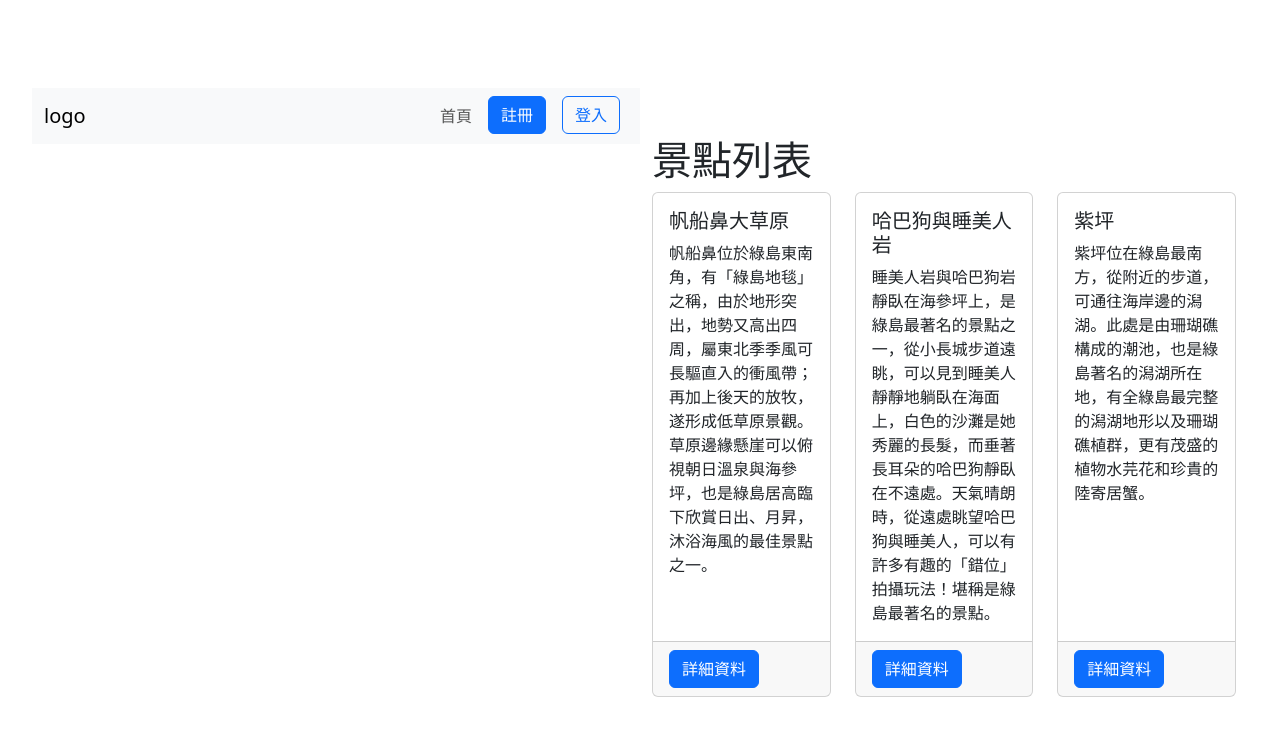
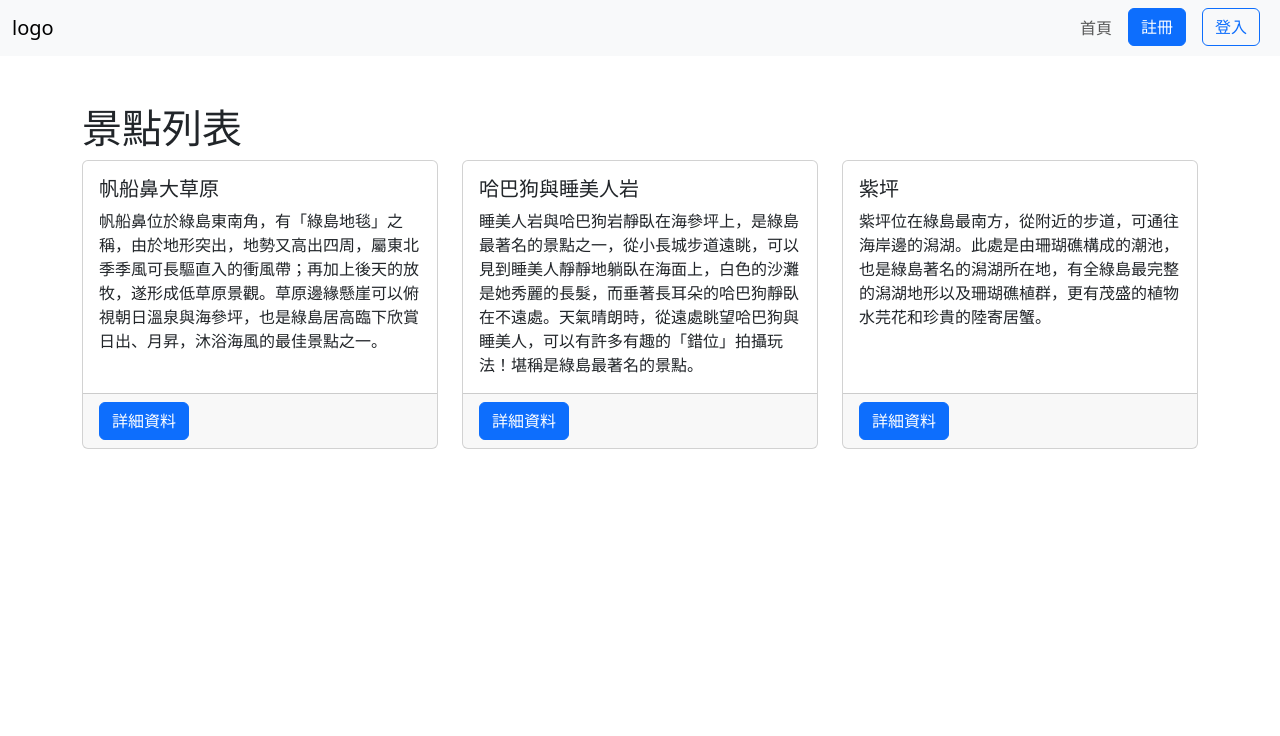
Before and after one commit to tanukili/2023-js-week0-render-seerver, a Vue app: page /#/ in a window 1280 px wide. Shown: the top 736 px of the page. Built offline with nearby package versions, Linux system fonts and the light colour scheme; data requests are answered from the project's data file.

Commit message:
問題修正

```diff
--- a/mock/db.json
+++ b/mock/db.json
@@ -17,6 +17,12 @@
       "password": "$2a$10$21uMjT8o9FR9UekEE0X1UOoyqbYBWbcNl0lxodFCs0kuaoK.vygs6",
       "role": "user",
       "id": 3
+    },
+    {
+      "email": "test0123@gmail.com",
+      "password": "$2a$10$KmExavbyd18onWvrf2ZYiOA9qvG4Llj6/7teZorjmvfqCudhwq432",
+      "role": "user",
+      "id": 4
     }
   ],
   "views": [
@@ -38,13 +44,6 @@
   ],
   "collects": [
     {
-      "viewId": "3",
-      "userId": "2",
-      "id": 2,
-      "name": "紫坪",
-      "description": "紫坪位在綠島最南方，從附近的步道，可通往海岸邊的潟湖。此處是由珊瑚礁構成的潮池，也是綠島著名的潟湖所在地，有全綠島最完整的潟湖地形以及珊瑚礁植群，更有茂盛的植物水芫花和珍貴的陸寄居蟹。"
-    },
-    {
       "viewId": "1",
       "userId": "2",
       "id": 3,
--- a/src/App.vue
+++ b/src/App.vue
@@ -22,6 +22,8 @@ export default {
       );
       if (role === 'admin') {
         this.isAdmin = true;
+      } else {
+        this.haveToken = false;
       }
     },
     // 移到父層，分別 prop 到子層
@@ -43,7 +45,6 @@ export default {
     },
   },
   mounted() {
-    console.log(import.meta.env.VITE_APP_PATH);
     this.checkRole();
   },
 };
--- a/src/assets/main.css
+++ b/src/assets/main.css
@@ -1,35 +1 @@
 @import './base.css';
-
-#app {
-  max-width: 1280px;
-  margin: 0 auto;
-  padding: 2rem;
-
-  font-weight: normal;
-}
-
-a,
-.green {
-  text-decoration: none;
-  color: hsla(160, 100%, 37%, 1);
-  transition: 0.4s;
-}
-
-@media (hover: hover) {
-  a:hover {
-    background-color: hsla(160, 100%, 37%, 0.2);
-  }
-}
-
-@media (min-width: 1024px) {
-  body {
-    display: flex;
-    place-items: center;
-  }
-
-  #app {
-    display: grid;
-    grid-template-columns: 1fr 1fr;
-    padding: 0 2rem;
-  }
-}
--- a/src/router/index.js
+++ b/src/router/index.js
@@ -1,8 +1,8 @@
-import { createRouter, createWebHistory } from 'vue-router';
+import { createRouter, createWebHashHistory } from 'vue-router';
 import HomeView from '../views/HomeView.vue';
 
 const router = createRouter({
-  history: createWebHistory(import.meta.env.BASE_URL),
+  history: createWebHashHistory(import.meta.env.BASE_URL),
   routes: [
     {
       path: '/',
--- a/src/views/UserCollects.vue
+++ b/src/views/UserCollects.vue
@@ -3,6 +3,7 @@ export default {
   data() {
     return {
       views: [],
+      userId: null,
     };
   },
   methods: {
@@ -18,7 +19,7 @@ export default {
         .delete(`${import.meta.env.VITE_APP_PATH}/collects/${id}`)
         .then(() => {
           alert('成功移除');
-          this.render();
+          this.render(this.userId);
         })
         .catch(() => {
           alert('移除失敗');
@@ -30,6 +31,7 @@ export default {
       /(?:(?:^|.*;\s*)userId\s*=\s*([^;]*).*$)|^.*$/,
       '$1'
     );
+    this.userId = userId;
     if (!userId) {
       // 未登入
       this.$router.push('/');
```
